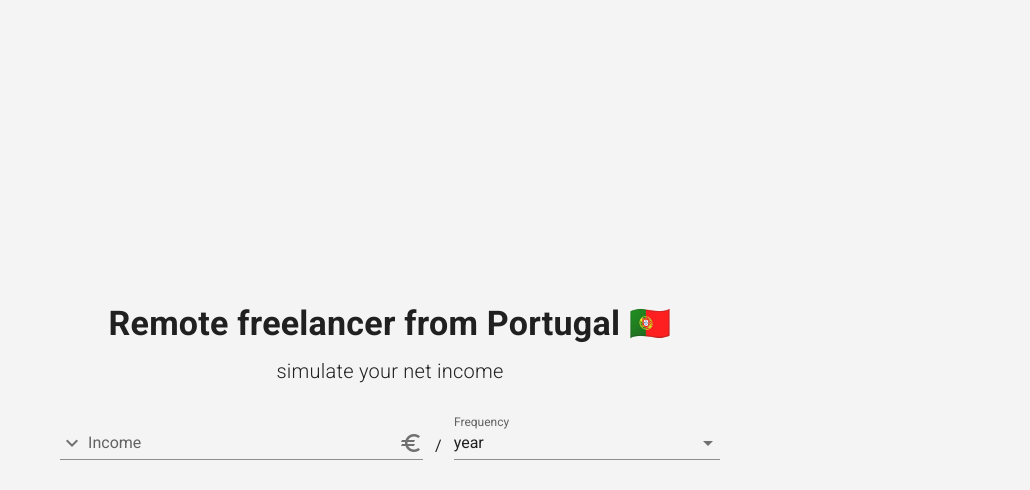
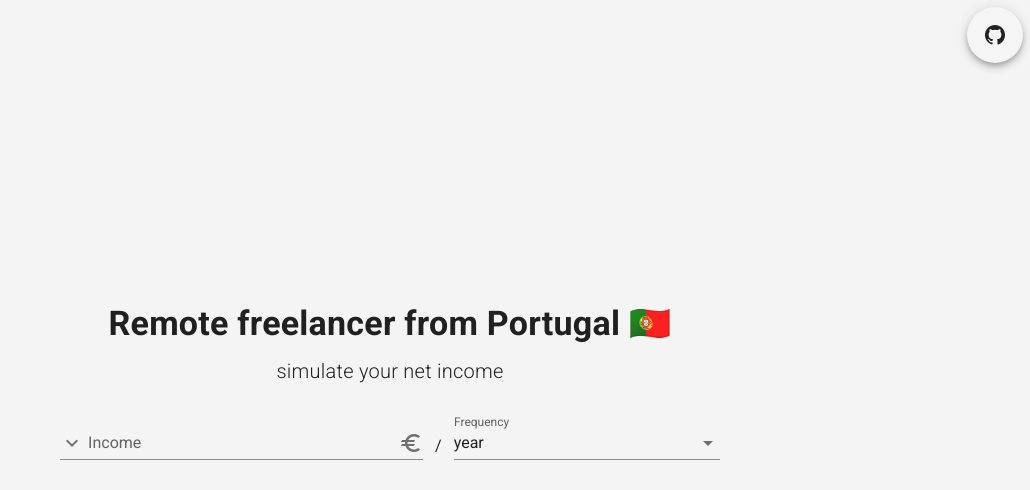
Before and after one commit to franciscobmacedo/remotefreelancept, a Vue app: page / in a window 1280 px wide. Shown: the top 490 px of the page, without its empty margins (250-1280 px from the left). Built offline with nearby package versions, Linux system fonts and the light colour scheme.

Commit message:
add github repo link button

```diff
--- a/src/App.vue
+++ b/src/App.vue
@@ -1,5 +1,15 @@
 <template>
   <v-app>
+    <v-btn
+      elevation="5"
+      fab
+      absolute
+      class="github-btn"
+      @click="
+        goToExternal('https://github.com/franciscobmacedo/remotefreelancept/')
+      "
+      ><v-icon>mdi-github</v-icon></v-btn
+    >
     <v-main>
       <v-container :fill-height="validateCount < 1">
         <v-row align="center" justify="center">
@@ -76,6 +86,11 @@ export default {
   watch: {
     valid() {
       this.validateCount++;
+    },
+  },
+  methods: {
+    goToExternal(url) {
+      window.open(url);
     },
   },
   computed: {
@@ -166,4 +181,8 @@ export default {
 .v-application {
   background-color: #f4f4f4 !important;
 }
+.github-btn {
+  right: 0.5em;
+  top: 0.5em;
+}
 </style>
```
Also changed, not shown: assets/github.png (added).
